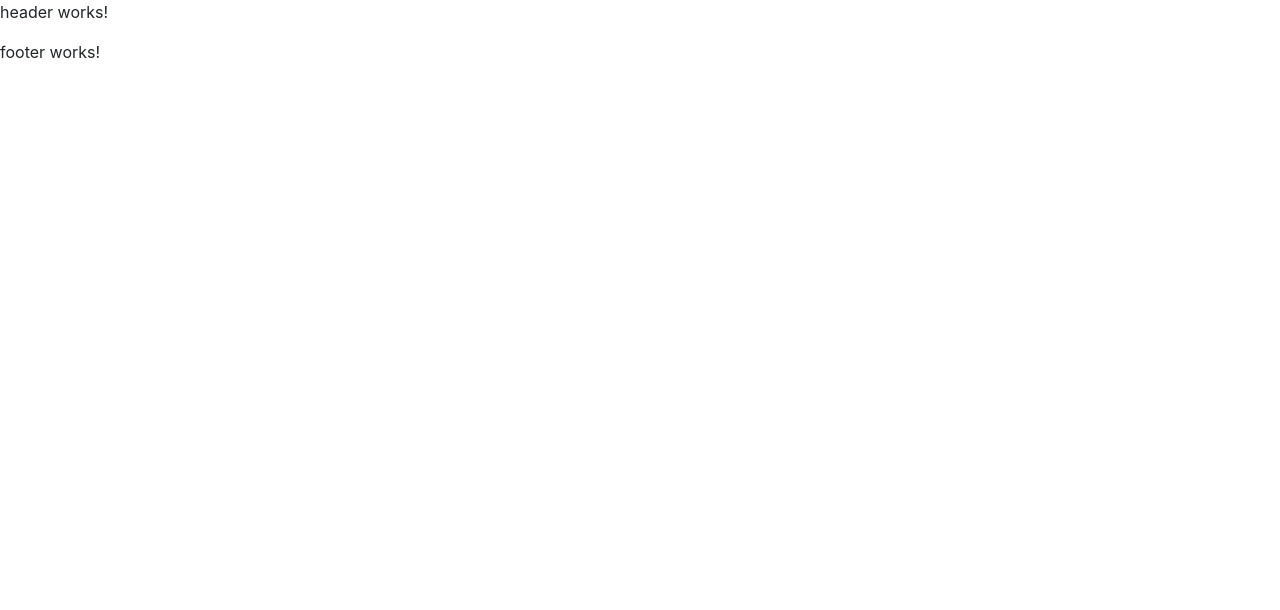
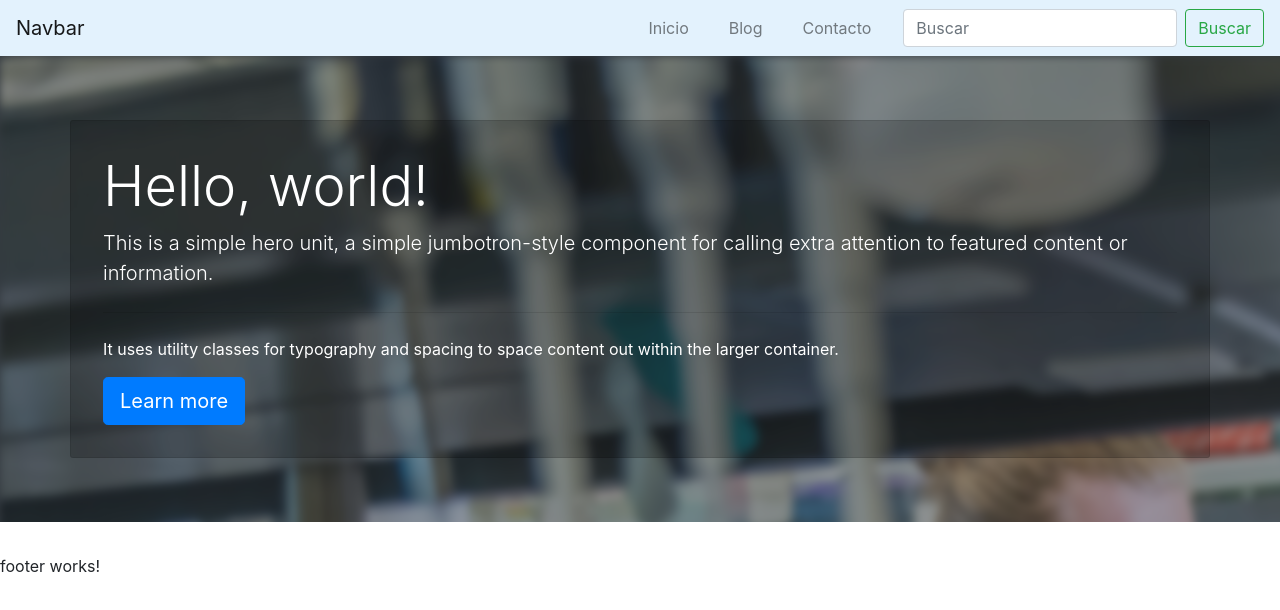
Before and after one commit to ferjavi40/blog-angular-proyecto, an Angular app: page / in a window 1280 px wide. Shown: the top 610 px of the page. Built offline with nearby package versions, Linux system fonts and the light colour scheme.

Commit message:
antes de modificar jumbotrom

```diff
--- a/src/app/shared/header/header.component.css
+++ b/src/app/shared/header/header.component.css
@@ -0,0 +1,34 @@
+/* jumbotron */
+
+.jumbotron {
+    position: relative;
+    overflow: hidden;
+}
+
+.jumbotron .container {
+    position: relative;
+    z-index: 2;
+
+    background: rgba(0, 0, 0, 0.2);
+    padding: 2rem;
+    border: 1px solid rgba(0, 0, 0, 0.1);
+    border-radius: 3px;
+}
+
+.jumbotron-background {
+    object-fit: scale-down;
+    font-family: 'object-fit: cover;';
+    position: absolute;
+    top: 0;
+    z-index: 1;
+    width: 100%;
+    height: 100%;
+    opacity: 0.5;
+}
+
+img.blur {
+    -webkit-filter: blur(4px);
+    filter: blur(4px);
+    filter: progid:DXImageTransform.Microsoft.Blur(PixelRadius='4');
+
+}
--- a/src/app/shared/header/header.component.html
+++ b/src/app/shared/header/header.component.html
@@ -1 +1,48 @@
-<p>header works!</p>
+<nav class="navbar navbar-expand-lg navbar-light" style="background-color: #e3f2fd;">
+    <a class="navbar-brand" href="#">Navbar</a>
+    <button class="navbar-toggler" type="button" data-toggle="collapse" data-target="#navbarSupportedContent"
+        aria-controls="navbarSupportedContent" aria-expanded="false" aria-label="Toggle navigation">
+        <span class="navbar-toggler-icon"></span>
+    </button>
+
+    <div class="collapse navbar-collapse" id="navbarSupportedContent">
+        <ul class="navbar-nav ml-auto">
+            <li class="nav-item mr-4">
+                <a class="nav-link" href="#">Inicio</a>
+            </li>
+            <li class="nav-item mr-4">
+                <a class="nav-link" href="#">Blog</a>
+            </li>
+            <li class="nav-item mr-4">
+                <a class="nav-link" href="#">Contacto</a>
+            </li>
+
+
+        </ul>
+        <form class="form-inline my-2 my-lg-0">
+            <input class="form-control mr-sm-2" type="search" placeholder="Buscar" aria-label="Search">
+            <button class="btn btn-outline-success my-2 my-sm-0" type="submit">Buscar</button>
+        </form>
+    </div>
+</nav>
+
+<!-- Background image -->
+
+<div class="jumbotron jumbotron-fluid bg-dark">
+
+    <div class="jumbotron-background">
+        <img src="../../../assets/images/bg/bg.jpg" class="blur ">
+    </div>
+
+    <div class="container text-white">
+
+        <h1 class="display-4">Hello, world!</h1>
+        <p class="lead">This is a simple hero unit, a simple jumbotron-style component for calling extra attention to
+            featured content or information.</p>
+        <hr class="my-4">
+        <p>It uses utility classes for typography and spacing to space content out within the larger container.</p>
+        <a class="btn btn-primary btn-lg" href="#" role="button">Learn more</a>
+
+    </div>
+
+</div>
```
Also changed, not shown: src/assets/images/bg/bg.jpg (added).
